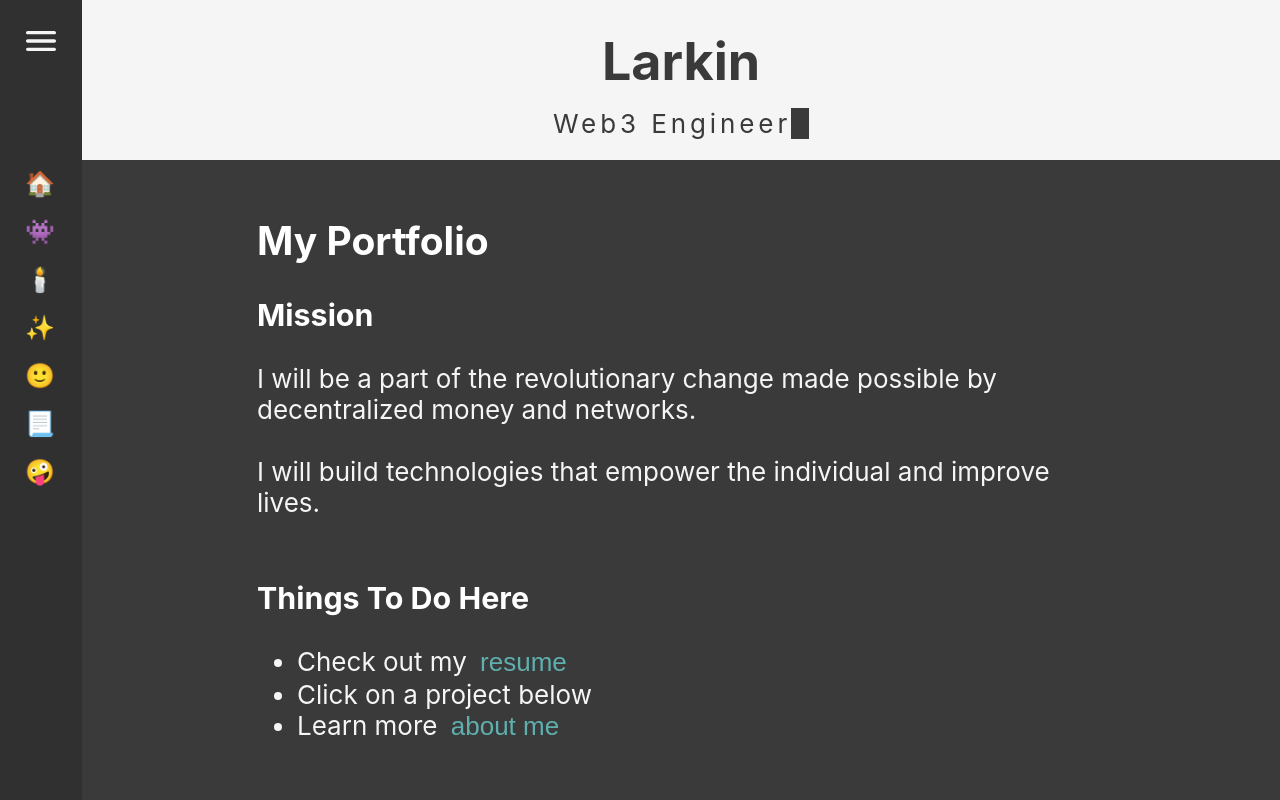
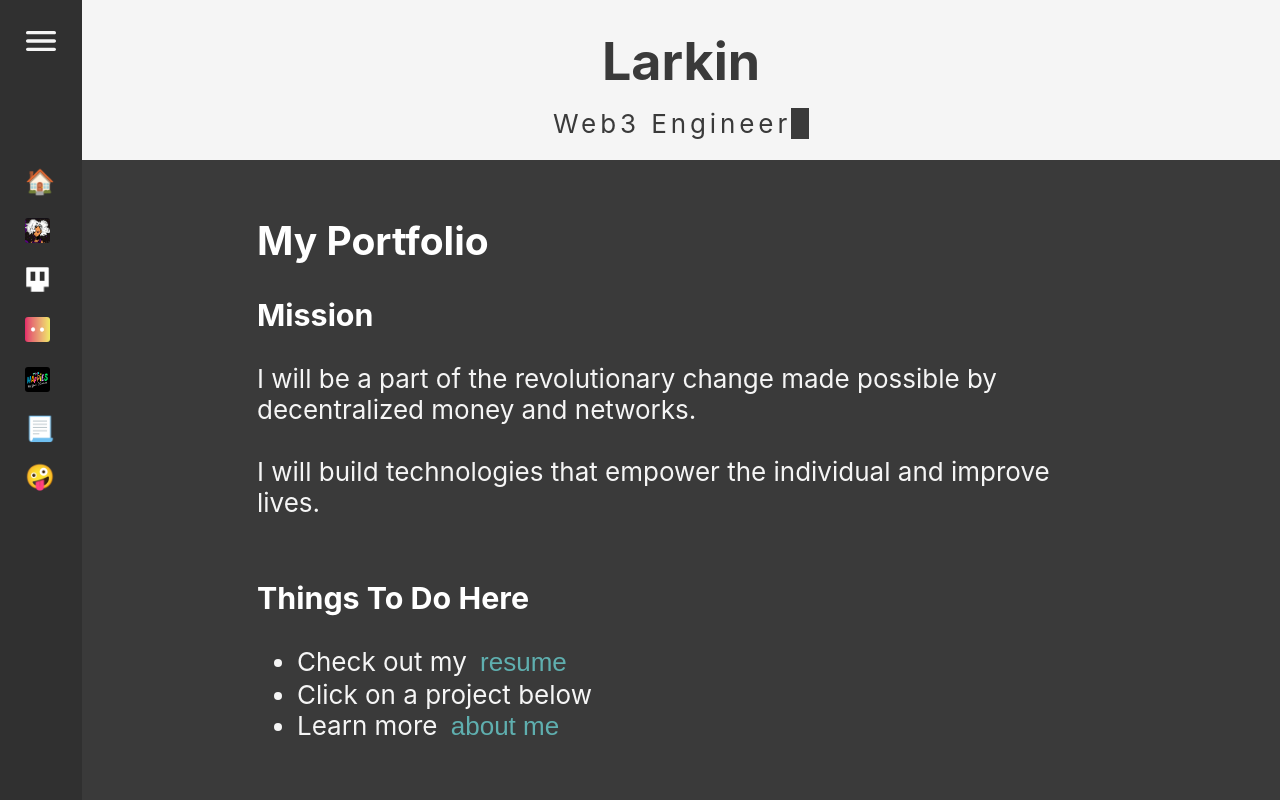
Before and after one commit to CodeLarkin/larkin-portfolio, a React (Create React App) app: page / in a window 1280 px wide. Shown: the top 800 px of the page. Built offline with nearby package versions, Linux system fonts and the light colour scheme.

Commit message:
img icons in menu

```diff
--- a/src/App.scss
+++ b/src/App.scss
@@ -175,7 +175,6 @@ section {
   }
   .MenuRoutes button {
     font-size: xx-large;
-    //padding: 20px;
   }
   .MenuIconLine {
     background-color: $vim-gray;
@@ -306,6 +305,14 @@ section {
   align-items: left;
   text-align: left;
 }
+.menuIcon {
+  width: auto;
+  height: 25px;
+  border-radius: 3px;
+  vertical-align: middle;
+  margin-bottom: 3px;
+}
+
 .smallImagePreview {
   padding: 5px;
   width: auto;
@@ -364,6 +371,12 @@ section {
   @include borderRadius;
 }
 @media only screen and (max-width: $max-mobile-width) {
+  .menuIcon {
+    height: 40px;
+    border-radius: 5px;
+    vertical-align: middle;
+    margin-bottom: 3px;
+  }
   .wideImagePreview {
     max-height: 400px;
   }
--- a/src/Menu.tsx
+++ b/src/Menu.tsx
@@ -1,6 +1,11 @@
 import { useLocation } from "react-router-dom";
 
 import { LarkinRouterLink } from "./utils/Links";
+
+import fantomon from './images/fantomon/trainer-01.png';
+import cult from './images/cult/skullys-logo.png';
+import farmgod from './images/farmgod/farmgod-logo.png';
+import happies from './images/happies/happies.jpg';
 
 
 interface Props {
@@ -19,6 +24,12 @@ export default function Menu(props: Props) {
 
     const location = useLocation();
 
+    const routeImgs: Record<string, string> = {
+        "/fantomon"         : fantomon,
+        "/cult"             : cult,
+        "/farmgod"          : farmgod,
+        "/happies"          : happies,
+    };
     const routeIcons: Record<string, string> = {
         "/"                 : "\u{1F3E0}",
         "/fantomon"         : "\u{1F47E}",
@@ -27,7 +38,7 @@ export default function Menu(props: Props) {
         "/happies"          : "\u{1F642}",
         "/resume"           : "\u{1F4C3}",
         "/about"            : "\u{1F92A}",
-    };
+    }
     const routes: Record<string, string> = {
         "/"                 : "\u{1F3E0} Home",
         "/fantomon"         : "\u{1F47E} Fantomon",
@@ -37,6 +48,16 @@ export default function Menu(props: Props) {
         "/happies"          : "\u{1F642} Happies",
         "/resume"           : "\u{1F4C3} Resumé",
         "/about"            : "\u{1F92A} About Me",
+    };
+    const routesOnly: Record<string, string> = {
+        "/"                 : " Home",
+        "/fantomon"         : " Fantomon",
+        "/fantomon-gallery" : " Gallery",
+        "/cult"             : " The Cult",
+        "/farmgod"          : " Farmgod",
+        "/happies"          : " Happies",
+        "/resume"           : " Resumé",
+        "/about"            : " About Me",
     };
 
 
@@ -49,7 +70,16 @@ export default function Menu(props: Props) {
                   {(!props.iconsOnly || routeIcons[route]) &&
                     <LarkinRouterLink key={"menu-route-" + route} to={route} current={route === props.pathname}
                                       setupFunc={() => {if (isMobile) props.closeMenu()}}>
-                      {props.iconsOnly ? routeIcons[route] : routes[route]}
+                      {routeImgs[route] ?
+                        <span className="menuLine">
+                          <img className="menuIcon" src={routeImgs[route]} alt=""/>
+                          {!props.iconsOnly && routesOnly[route]}
+                        </span>
+                      : props.iconsOnly ?
+                        routeIcons[route]
+                      :
+                        routes[route]
+                      }
                     </LarkinRouterLink>
                   }
                 </div>
```
